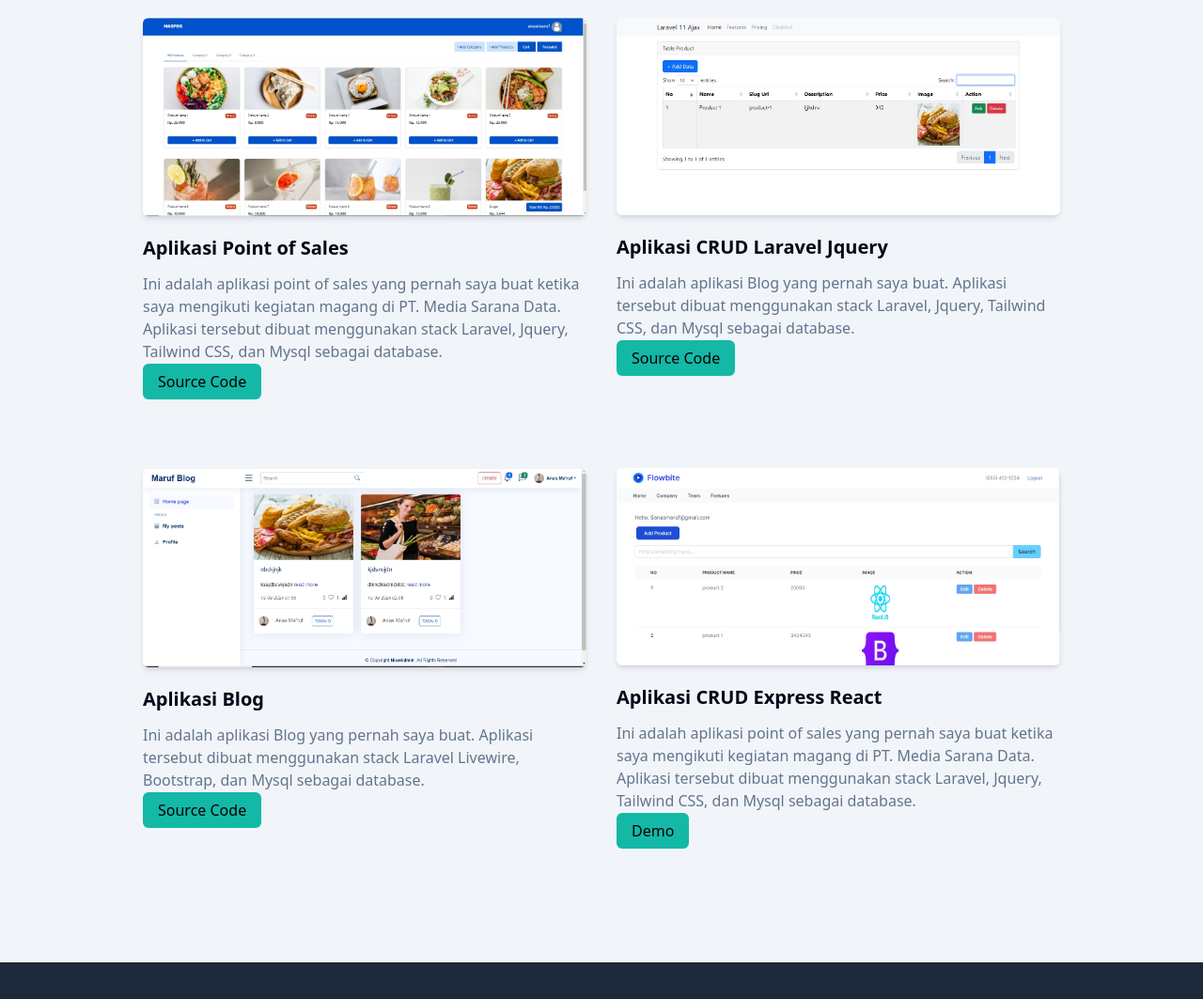
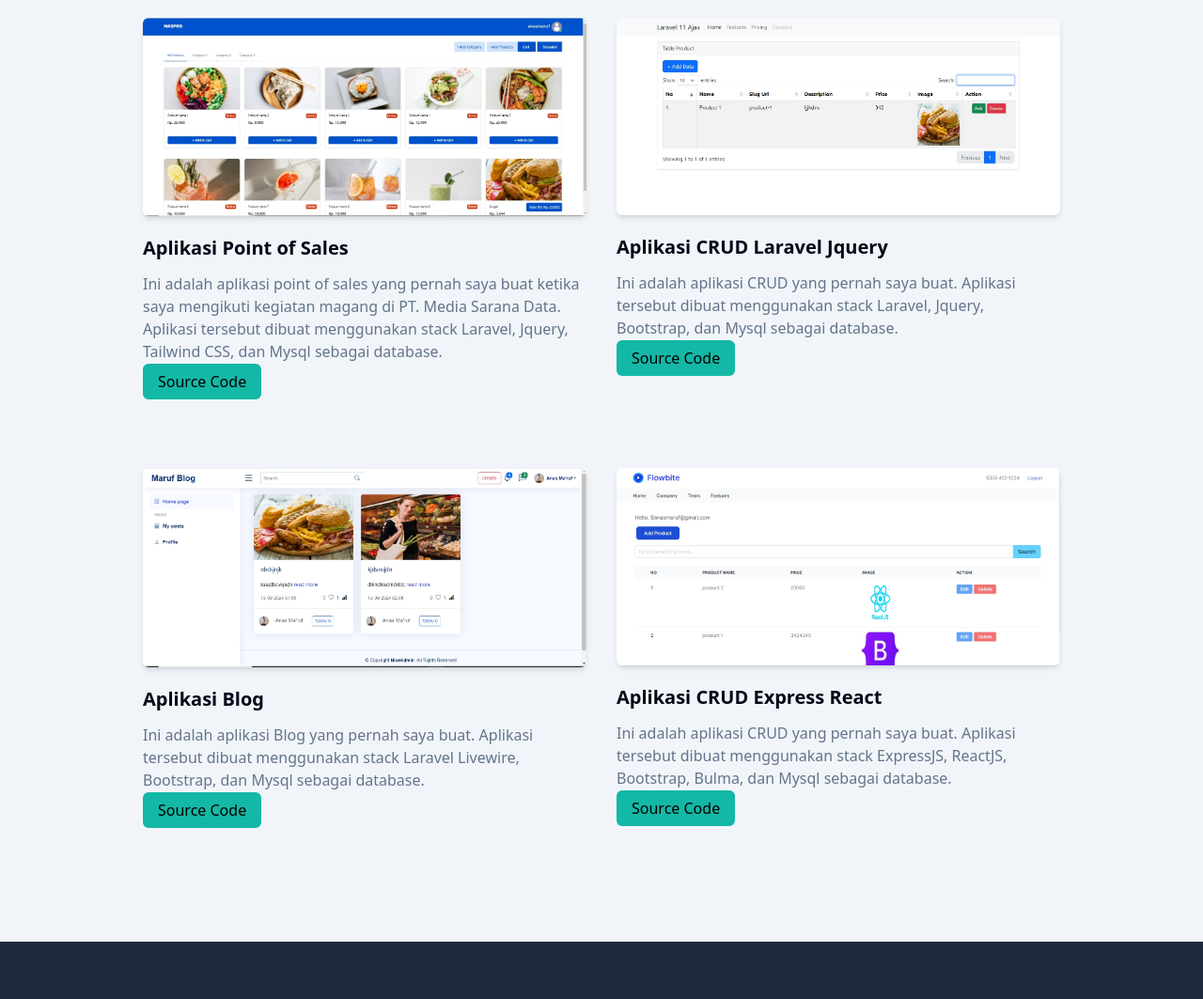
Before and after one commit to AnasMaruf/my-portfolio, a website: page index.html in a window 1280 px wide. Shown: the part 1649-2712 px from the top of the page at 94% size. Drawn offline with Linux system fonts and the light colour scheme; files whose address does not match are found by name.

Commit message:
Add portfolio

```diff
--- a/index.html
+++ b/index.html
@@ -330,8 +330,8 @@
               Aplikasi CRUD Laravel Jquery
             </h3>
             <p class="font-medium text-base text-secondary mb-2">
-              Ini adalah aplikasi Blog yang pernah saya buat. Aplikasi tersebut
-              dibuat menggunakan stack Laravel, Jquery, Tailwind CSS, dan Mysql
+              Ini adalah aplikasi CRUD yang pernah saya buat. Aplikasi tersebut
+              dibuat menggunakan stack Laravel, Jquery, Bootstrap, dan Mysql
               sebagai database.
             </p>
             <a
@@ -344,7 +344,7 @@
           </div>
           <div class="mb-12 p-4 md:w-1/2">
             <div class="rounded-md shadow-md overflow-hidden">
-              <img src="./img/portfolio/blog.jpg" alt="crud" width="w-full" />
+              <img src="./img/portfolio/Blog.jpg" alt="crud" width="w-full" />
             </div>
             <h3
               class="font-semibold text-xl text-dark mt-5 mb-3 dark:text-white"
@@ -377,16 +377,15 @@
               Aplikasi CRUD Express React
             </h3>
             <p class="font-medium text-base text-secondary mb-2">
-              Ini adalah aplikasi point of sales yang pernah saya buat ketika
-              saya mengikuti kegiatan magang di PT. Media Sarana Data. Aplikasi
-              tersebut dibuat menggunakan stack Laravel, Jquery, Tailwind CSS,
-              dan Mysql sebagai database.
+              Ini adalah aplikasi CRUD yang pernah saya buat. Aplikasi tersebut
+              dibuat menggunakan stack ExpressJS, ReactJS, Bootstrap, Bulma, dan
+              Mysql sebagai database.
             </p>
             <a
-              href="#"
+              href="https://github.com/AnasMaruf/fullstack-nodejs-react"
               class="bg-primary py-2 px-4 rounded-md hover:bg-teal-300"
             >
-              Demo
+              Source Code
             </a>
           </div>
         </div>
```
